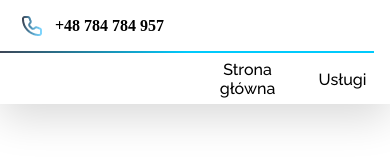
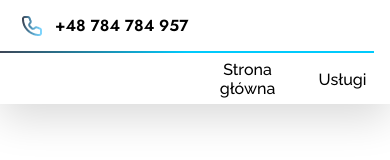
Before and after one commit to dominiksamelak/it_premium_next, a Next.js app: page /confirmation in a window 390 px wide. Shown: the top 160 px of the page. Built offline with nearby package versions, Linux system fonts and the light colour scheme.

Commit message:
Font change for phone number

```diff
--- /dev/null
+++ b/src/app/fonts.js
@@ -0,0 +1,6 @@
+import { Jost } from 'next/font/google'
+
+export const jost_init = Jost({
+  subsets: ['latin'],
+  variable: '--font-jost'
+})
--- a/src/app/globals.css
+++ b/src/app/globals.css
@@ -1,3 +1,6 @@
+@import url('https://fonts.googleapis.com/css2?family=Jost:wght@400;500;600&display=swap');
+
+
 :root {
   --background: #ffffff;
   --foreground: #171717;
--- a/src/app/layout.js
+++ b/src/app/layout.js
@@ -3,10 +3,16 @@ import "./globals.css";
 import { Navbar } from "@/components/Navbar.js"
 import { Footer } from "@/components/Footer"
 import { Raleway } from 'next/font/google'
+import { Jost } from 'next/font/google'
 
 const raleway_init = Raleway({
   subsets: ['latin'],
   variable: '--font-raleway'
+})
+
+const jost_init = Jost({
+  subsets: ['latin'],
+  variable: '--font-jost'
 })
 
 export default function RootLayout({ children }) {
--- a/src/components/Navbar.js
+++ b/src/components/Navbar.js
@@ -9,7 +9,12 @@ import phone from "@/components/img/icons/Phone.png";
 import facebook from "@/components/img/icons/social_icon.png";
 import logo from "@/components/img/icons/logo_navbar.png";
 
+
+
 export function Navbar({ isVisible }) {
+
+
+
   const [isDropdownOpen, setIsDropdownOpen] = useState(false);
 
   const toggleDropdown = () => {
--- a/src/styles/navbar.css
+++ b/src/styles/navbar.css
@@ -194,10 +194,11 @@
   margin-left: 5px;
   display: flex;
   align-items: center;
+
 }
 
 .navbar-phone-number span {
-  font-family: "Just", serif;
+  font-family: 'Jost', sans-serif;
   font-weight: 600;
 }
 
```
